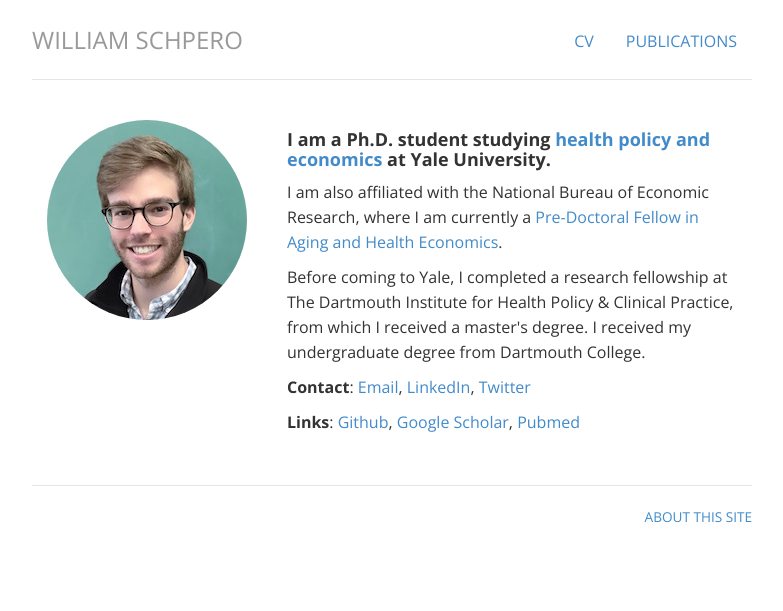
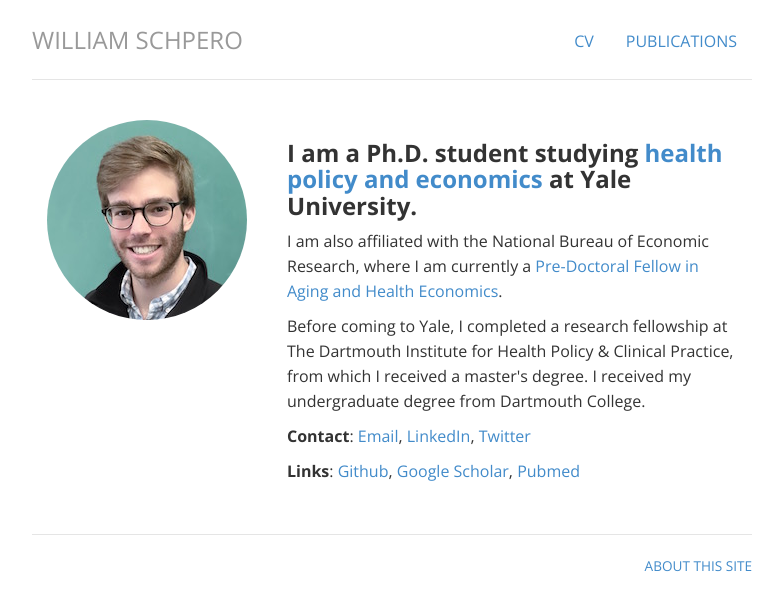
Before and after one commit to wschpero/wschpero.github.io, a Jekyll site: the page built from index.html, in a window 1280 px wide. Shown: the top 611 px of the page, without its empty margins (248-1031 px from the left). Built offline with Jekyll 4.4.1, drawn with Linux system fonts in a browser that asks for light colours.

Commit message:
Formatting

```diff
--- a/index.html
+++ b/index.html
@@ -9,7 +9,7 @@ title: William Schpero
 	</div>
 	<div itemscope itemtype="http://data-vocabulary.org/Person" class="col-sm-8">
 
-	<h4><b>I am a Ph.D. student studying <a href="http://publichealth.yale.edu/hpm/curriculum/phd/phd.aspx" target="_blank">health policy and economics</a> at Yale University.</b></h4>
+	<p><h3><b>I am a Ph.D. student studying <a href="http://publichealth.yale.edu/hpm/curriculum/phd/phd.aspx" target="_blank">health policy and economics</a> at Yale University.</b></h3></p>
 
 	<p>I am also affiliated with the National Bureau of Economic Research, where I am currently a <a href="http://www.nber.org/programs/ag/cahr/training.html" target="_blank">Pre-Doctoral Fellow in Aging and Health Economics</a>.</p>
 
```
